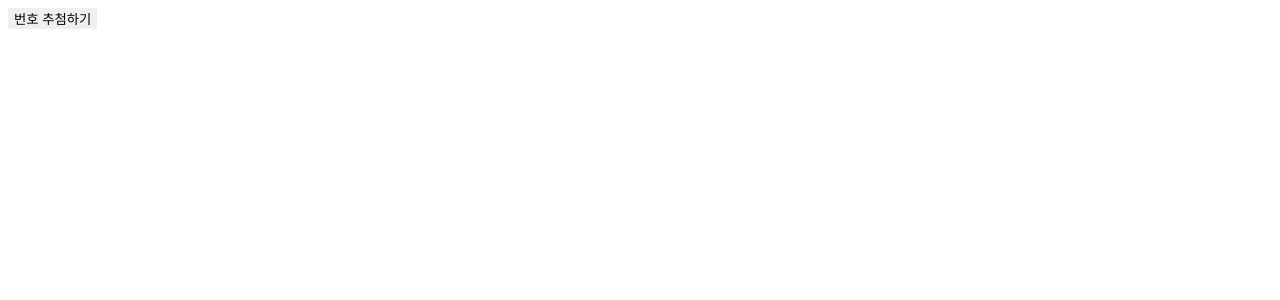
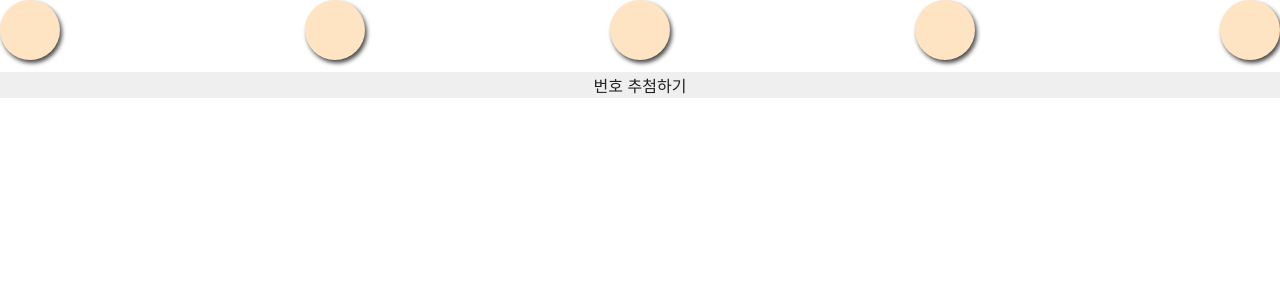
Before and after one commit to rnrudxo2872/lotto, a React (Create React App) app: page / in a window 1280 px wide. Shown: the top 300 px of the page. Built offline with nearby package versions, Linux system fonts and the light colour scheme.

Commit message:
simple styling

```diff
--- a/src/App.module.css
+++ b/src/App.module.css
@@ -1,3 +1,31 @@
 .lotto-gen__btn {
   border: none;
 }
+
+.lotto__app {
+  display: flex;
+  flex-direction: column;
+  justify-content: center;
+}
+
+.lotto-circle__wrapper {
+  display: flex;
+  justify-content: space-between;
+  margin-bottom: 12px;
+}
+
+.lotto__circle {
+  --circle-size: 60px;
+  width: var(--circle-size);
+  height: var(--circle-size);
+
+  position: relative;
+  background-color: bisque;
+  border-radius: 50%;
+
+  display: flex;
+  justify-content: center;
+  align-items: center;
+
+  box-shadow: 2px 3px 4px rgba(0, 0, 0, 0.712);
+}
--- a/src/App.tsx
+++ b/src/App.tsx
@@ -1,31 +1,38 @@
-import { useState } from "react";
+import { useState, useRef } from "react";
+
+import "./default.css";
 import style from "./App.module.css";
 
+const INIT_NUMBERS = [0, 0, 0, 0, 0];
+
 function App() {
-  const [numbers, setNumbers] = useState<number[]>();
+  const [numbers, setNumbers] = useState<number[]>(INIT_NUMBERS);
+  const isUnSet = useRef<boolean>(true);
 
   const generateNumbers = () => {
+    isUnSet.current = false;
+
     const lottoList = Array.from({ length: 45 }, (_, i) => i + 1);
-    const selectList = Array.from({ length: 5 }, () => 0).map((_, i) => {
-      const randomIdx = Math.floor(Math.random() * 45);
-      const selectIdx = Math.max(0, Math.min(lottoList.length - (1 + i), randomIdx));
+    setNumbers((numbers) =>
+      numbers.map((_, i) => {
+        const randomIdx = Math.floor(Math.random() * 45);
+        const selectIdx = Math.max(0, Math.min(lottoList.length - (1 + i), randomIdx));
 
-      const selectNumber = lottoList[selectIdx] * 1;
-      lottoList.splice(selectIdx, 1);
+        const selectNumber = lottoList[selectIdx] * 1;
+        lottoList.splice(selectIdx, 1);
 
-      return selectNumber;
-    });
-
-    setNumbers(selectList);
+        return selectNumber;
+      })
+    );
   };
 
   return (
     <div className="App">
-      <div>
-        <div className="lotto-circle__wrapper">
+      <div className={style["lotto__app"]}>
+        <div className={style["lotto-circle__wrapper"]}>
           {numbers?.map((item, idx) => (
-            <div key={idx} className="lotto__circle">
-              {item}
+            <div key={idx} className={style["lotto__circle"]}>
+              <span className={style["lotto__number"]}>{isUnSet.current ? null : item}</span>
             </div>
           ))}
         </div>
--- /dev/null
+++ b/src/default.css
@@ -0,0 +1,302 @@
+html,
+body,
+div,
+span,
+applet,
+object,
+iframe,
+h1,
+h2,
+h3,
+h4,
+h5,
+h6,
+p,
+blockquote,
+pre,
+a,
+abbr,
+acronym,
+address,
+big,
+cite,
+code,
+del,
+dfn,
+em,
+img,
+ins,
+kbd,
+q,
+s,
+samp,
+small,
+strike,
+strong,
+sub,
+sup,
+tt,
+var,
+b,
+u,
+i,
+center,
+dl,
+dt,
+dd,
+ol,
+ul,
+li,
+fieldset,
+form,
+label,
+legend,
+table,
+caption,
+tbody,
+tfoot,
+thead,
+tr,
+th,
+td,
+article,
+aside,
+canvas,
+details,
+embed,
+figure,
+figcaption,
+footer,
+header,
+hgroup,
+menu,
+nav,
+output,
+ruby,
+section,
+summary,
+time,
+mark,
+audio,
+video {
+  margin: 0;
+  padding: 0;
+  border: 0;
+  font-size: 100%;
+  font: inherit;
+  vertical-align: baseline;
+  /* -ms-user-select: none; */
+  /* -moz-user-select: -moz-none; */
+  /* -webkit-user-select: none; */
+  /* -khtml-user-select: none; */
+  /* -webkit-user-drag: none; */
+  /* user-select:none; */
+  /* -webkit-tap-highlight-color: rgba(0, 0, 0, 0); */
+}
+:focus {
+  outline: 0;
+}
+article,
+aside,
+details,
+figcaption,
+figure,
+footer,
+header,
+hgroup,
+menu,
+nav,
+section {
+  display: block;
+}
+body {
+  line-height: 1;
+}
+ol,
+ul {
+  list-style: none;
+}
+blockquote,
+q {
+  quotes: none;
+}
+blockquote:before,
+blockquote:after,
+q:before,
+q:after {
+  content: "";
+  content: none;
+}
+table {
+  border-collapse: collapse;
+  border-spacing: 0;
+}
+input[type="search"]::-webkit-search-cancel-button,
+input[type="search"]::-webkit-search-decoration,
+input[type="search"]::-webkit-search-results-button,
+input[type="search"]::-webkit-search-results-decoration {
+  -webkit-appearance: none;
+  -moz-appearance: none;
+}
+input[type="search"] {
+  -webkit-appearance: none;
+  -moz-appearance: none;
+  -webkit-box-sizing: content-box;
+  -moz-box-sizing: content-box;
+  box-sizing: content-box;
+}
+textarea {
+  overflow: auto;
+  vertical-align: top;
+  resize: vertical;
+}
+audio,
+canvas,
+video {
+  display: inline-block;
+  *display: inline;
+  *zoom: 1;
+  max-width: 100%;
+}
+audio:not([controls]) {
+  display: none;
+  height: 0;
+}
+[hidden] {
+  display: none;
+}
+html {
+  font-size: 100%; /* 1 */
+  -webkit-text-size-adjust: 100%; /* 2 */
+  -ms-text-size-adjust: 100%; /* 2 */
+}
+a {
+  text-decoration: none;
+  color: inherit;
+}
+a:focus {
+  outline: thin dotted;
+}
+a:active,
+a:hover {
+  outline: 0;
+}
+img {
+  border: 0; /* 1 */
+  -ms-interpolation-mode: bicubic; /* 2 */
+}
+figure {
+  margin: 0;
+}
+form {
+  margin: 0;
+}
+fieldset {
+  border: 1px solid #c0c0c0;
+  margin: 0 2px;
+  padding: 0.35em 0.625em 0.75em;
+}
+legend {
+  border: 0; /* 1 */
+  padding: 0;
+  white-space: normal; /* 2 */
+  *margin-left: -7px; /* 3 */
+}
+button,
+input,
+select,
+textarea {
+  font-size: 100%; /* 1 */
+  margin: 0; /* 2 */
+  vertical-align: baseline; /* 3 */
+  *vertical-align: middle; /* 3 */
+}
+button,
+input {
+  line-height: normal;
+}
+button,
+select {
+  text-transform: none;
+}
+button,
+html input[type="button"], /* 1 */
+input[type="reset"],
+input[type="submit"] {
+  -webkit-appearance: button; /* 2 */
+  cursor: pointer; /* 3 */
+  *overflow: visible; /* 4 */
+}
+button[disabled],
+html input[disabled] {
+  cursor: default;
+}
+input[type="checkbox"],
+input[type="radio"] {
+  box-sizing: border-box; /* 1 */
+  padding: 0; /* 2 */
+  *height: 13px; /* 3 */
+  *width: 13px; /* 3 */
+}
+input[type="search"] {
+  -webkit-appearance: textfield; /* 1 */
+  -moz-box-sizing: content-box;
+  -webkit-box-sizing: content-box; /* 2 */
+  box-sizing: content-box;
+}
+input[type="search"]::-webkit-search-cancel-button,
+input[type="search"]::-webkit-search-decoration {
+  -webkit-appearance: none;
+}
+button::-moz-focus-inner,
+input::-moz-focus-inner {
+  border: 0;
+  padding: 0;
+}
+textarea {
+  overflow: auto; /* 1 */
+  vertical-align: top; /* 2 */
+}
+table {
+  border-collapse: collapse;
+  border-spacing: 0;
+}
+html,
+button,
+input,
+select,
+textarea {
+  color: #222;
+}
+::-moz-selection {
+  background: #b3d4fc;
+  text-shadow: none;
+}
+::selection {
+  background: #b3d4fc;
+  text-shadow: none;
+}
+img {
+  vertical-align: middle;
+}
+fieldset {
+  border: 0;
+  margin: 0;
+  padding: 0;
+}
+textarea {
+  resize: vertical;
+}
+.chromeframe {
+  margin: 0.2em 0;
+  background: #ccc;
+  color: #000;
+  padding: 0.2em 0;
+}
+
+html,
+body,
+#root {
+  width: 100%;
+  height: 100%;
+}
```
